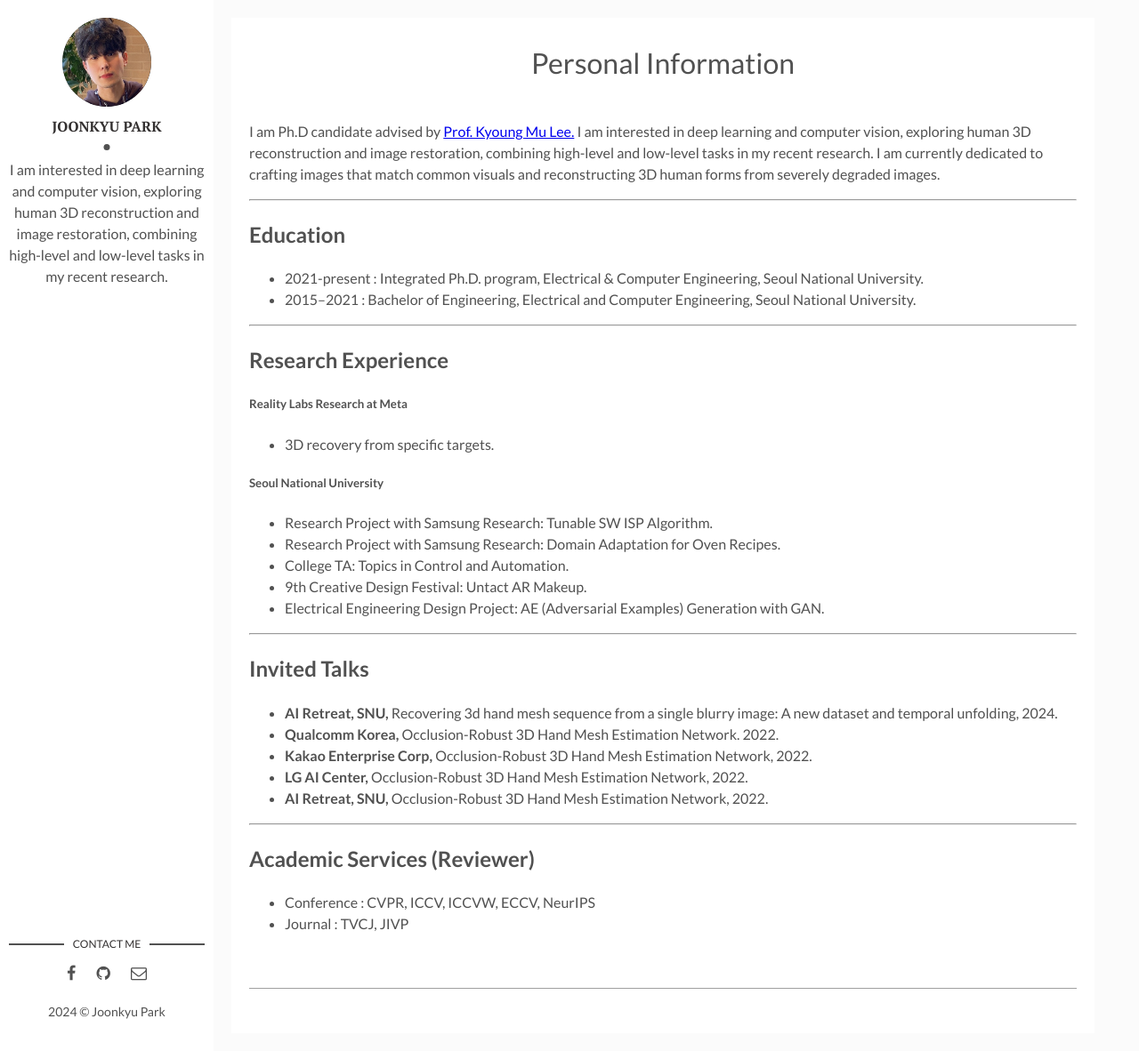
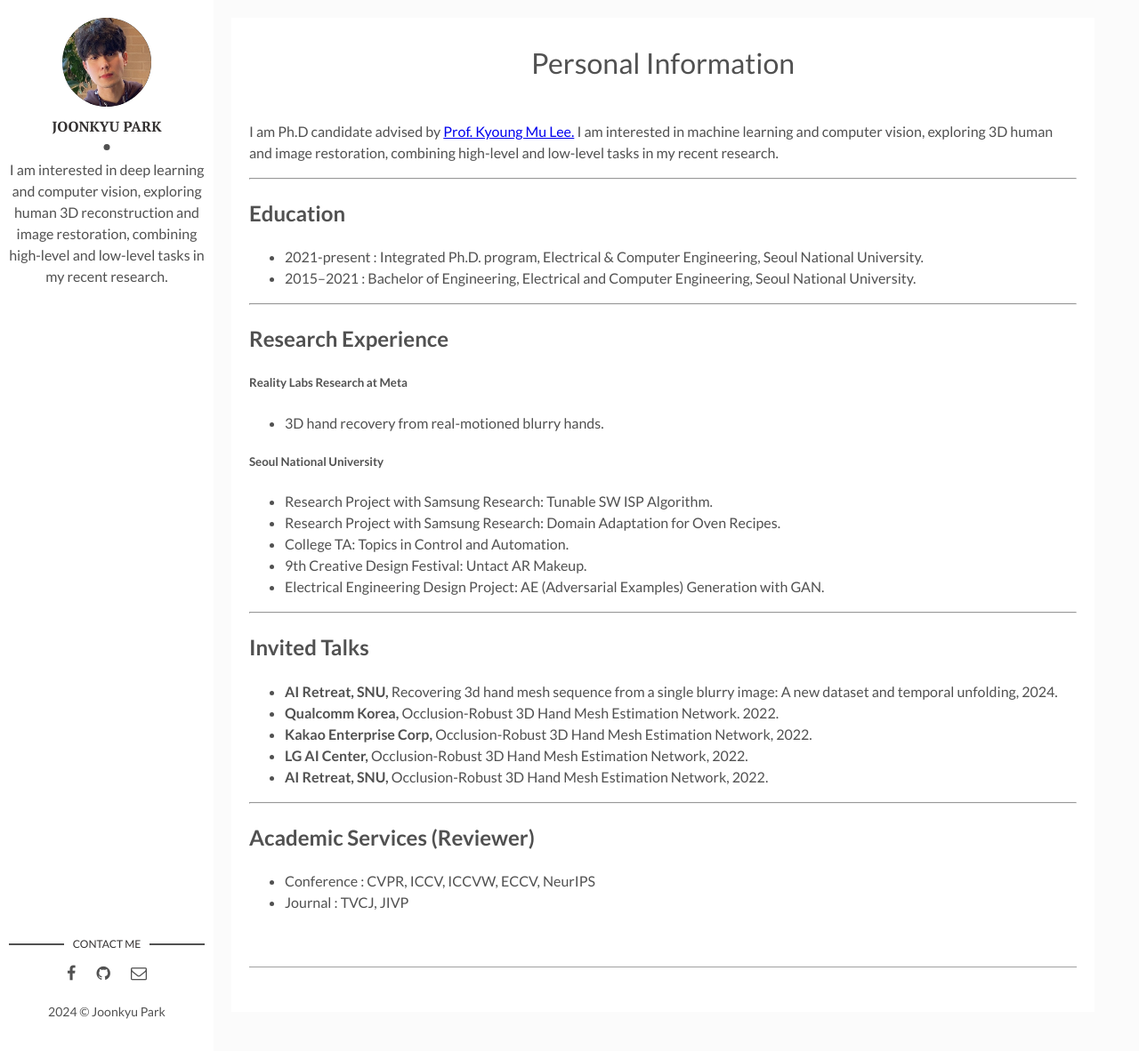
Before and after one commit to jkpark08/jkpark08.github.io, a Jekyll site: the page built from _posts/2027-12-31-edu.markdown, in a window 1280 px wide and 1182 px high. Shown: the whole window at 89% size. Built offline with Jekyll 4.4.1, drawn with Linux system fonts in a browser that asks for light colours.

Commit message:
Update 2027-12-31-edu.markdown

```diff
--- a/_posts/2027-12-31-edu.markdown
+++ b/_posts/2027-12-31-edu.markdown
@@ -9,8 +9,7 @@ tags: #
 tags2: Publications
 ---
 I am Ph.D candidate advised by <a href="https://cv.snu.ac.kr/index.php/faculty//">Prof. Kyoung Mu Lee.</a>
-I am interested in deep learning and computer vision, exploring human 3D reconstruction and image restoration, combining high-level and low-level tasks in my recent research.
-I am currently dedicated to crafting images that match common visuals and reconstructing 3D human forms from severely degraded images.
+I am interested in machine learning and computer vision, exploring 3D human and image restoration, combining high-level and low-level tasks in my recent research.
 
 ---
 ## Education
@@ -20,7 +19,7 @@ I am currently dedicated to crafting images that match common visuals and recons
 ---
 ## Research Experience
 ##### Reality Labs Research at Meta
-- 3D recovery from specific targets.
+- 3D hand recovery from real-motioned blurry hands.
 
 ##### Seoul National University
 - Research Project with Samsung Research: Tunable SW ISP Algorithm.
```
